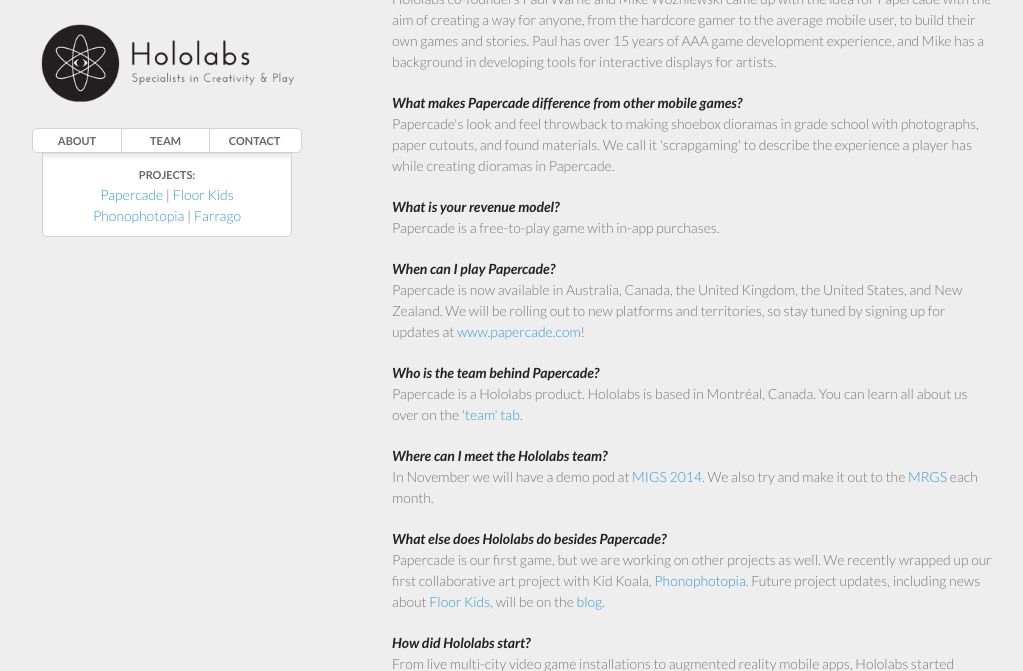
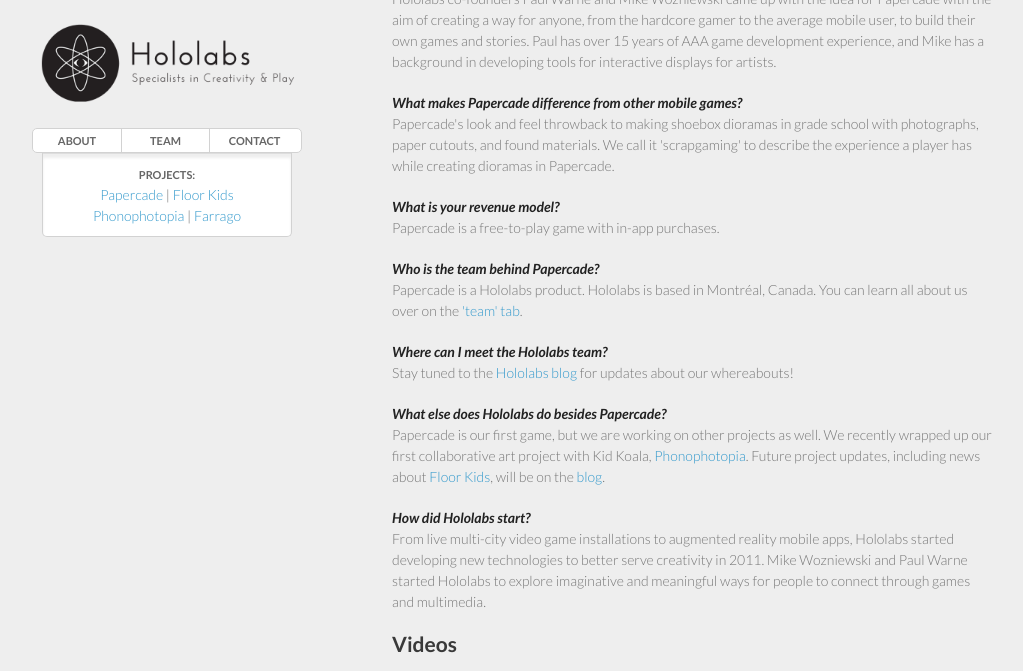
Before and after one commit to hololabs/hololabs.github.io, a Jekyll site: the page built from projects/papercade/index.html, in a window 1280 px wide and 900 px high, scrolled down 1212 px, cut to the strip 0-671 px from the top of the window. Shown: the whole strip, without its empty margins (128-1151 px from the left). Built offline with Jekyll 4.4.1, drawn with Linux system fonts in a browser that asks for light colours; nearby versions of some CDN libraries; Markdown is read by kramdown in place of the engine named in the settings.

Commit message:
updated FAQ to not need regular updates.

```diff
--- a/projects/papercade/index.html
+++ b/projects/papercade/index.html
@@ -112,15 +112,11 @@
   Papercade is a free-to-play game with in-app purchases.
 </p>
 <p>
-  <strong><em>When can I play Papercade?</em></strong><br>
-  Papercade is now available in Australia, Canada, the United Kingdom, the United States, and New Zealand. We will be rolling out to new platforms and territories, so stay tuned by signing up for updates at <a href="http://www.papercade.com">www.papercade.com</a>!
-</p>
-<p>
   <strong><em>Who is the team behind Papercade?</em></strong><br>
   Papercade is a Hololabs product. Hololabs is based in Montréal, Canada. You can learn all about us over on the <a href="http://www.hololabs.org/team/">'team' tab</a>.
 <p>
   <strong><em>Where can I meet the Hololabs team?</em></strong><br>
-   In November we will have a demo pod at <a href="http://www.migs14.com/en/demo-zone/">MIGS 2014</a>. We also try and make it out to the <a href="http://mrgs.ca/">MRGS</a> each month.
+  Stay tuned to the <a href="http://blog.hololabs.org/">Hololabs blog</a> for updates about our whereabouts!
 </p>
 <p>
   <strong><em>What else does Hololabs do besides Papercade?</em></strong><br>
```
